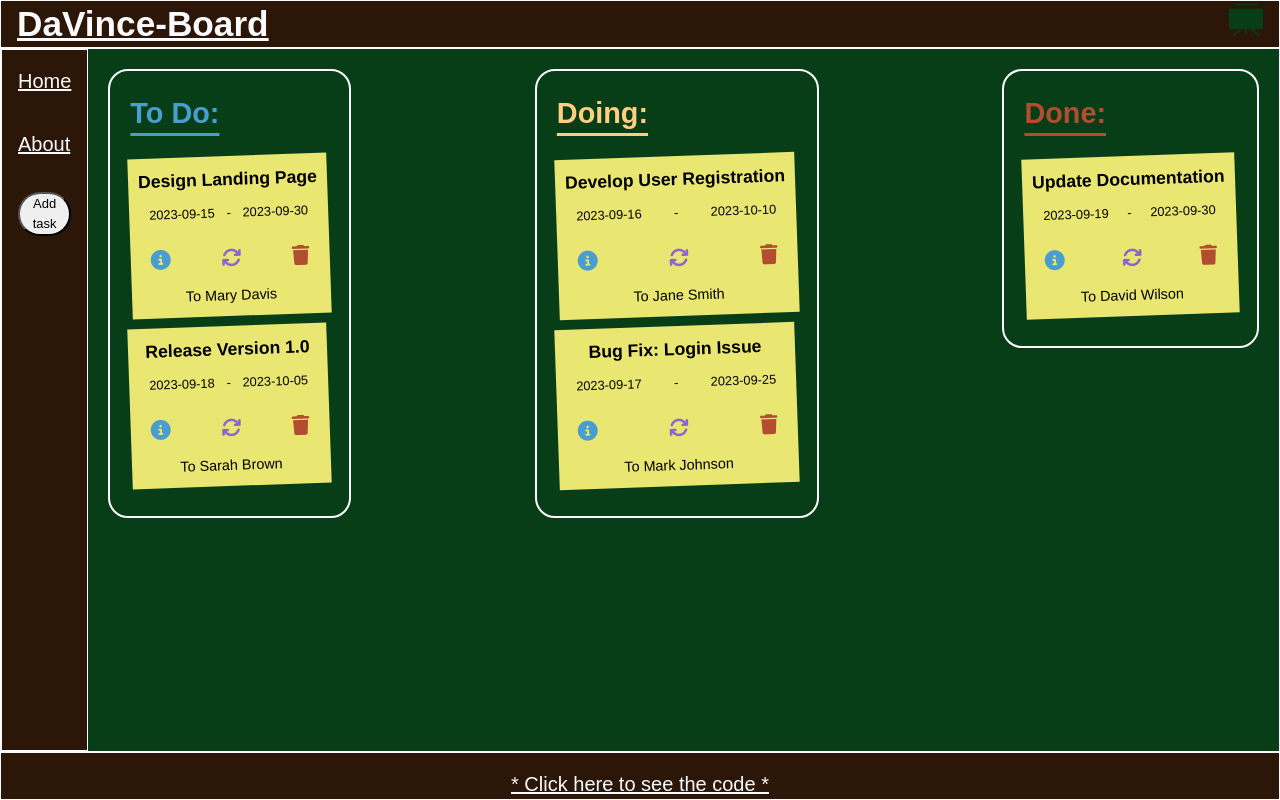
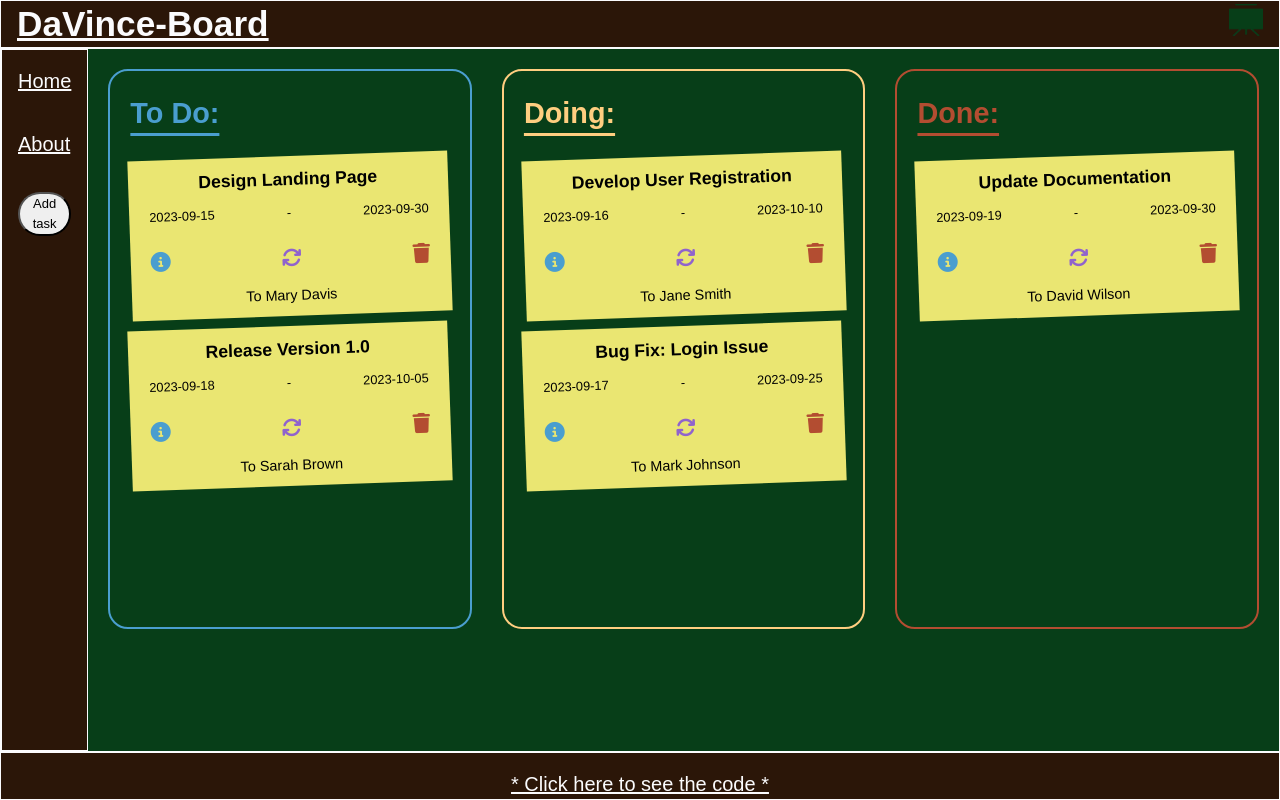
Before and after one commit to Rafael-Goncalo/kanbanboard, a React (Vite) app in the folder Kanbanboard/: page / in a window 1280 px wide. Built offline with nearby package versions, Linux system fonts and the light colour scheme; a web font is replaced by a local one.

Commit message:
DnD done

```diff
--- a/Kanbanboard/src/App.css
+++ b/Kanbanboard/src/App.css
@@ -87,6 +87,12 @@ footer {
   flex-direction: column;
 }
 
+.main-container{
+  display: flex;
+  min-height: 88vh;
+  border: 1px solid 	var(--white);
+}
+
 .content{
   display: flex;
   justify-content: center;
@@ -134,10 +140,15 @@ footer {
   color: var(--blue)
 }
 .btn-update{
-  color:var(--purple)
+  pointer-events: all;
+  cursor: pointer;
+  color:var(--purple);
+
 }
 .btn-delete{
-  color:var(--red)
+  pointer-events: all;
+  cursor: pointer;
+  color:var(--red);
 }
 
 .about-entire-container {
@@ -210,7 +221,12 @@ footer {
 .card-container div:last-child{
   text-align: center;
 }
-
+.card-container-draggable{
+  cursor: grab;
+}
+.card-container-draggable:active{
+  cursor: grabbing;
+}
 .card-container-details{
   background-color: var(--green);
   color: var(--white);
@@ -218,17 +234,34 @@ footer {
   padding: 30px;
   text-align: center;
 }
-
-.container {
-  display: flex;
-  flex-direction: column;
-}
-
 .date-container{
   font-size: 0.8rem;
   display: flex;
   justify-content: space-between;
   padding: 10px;
+}
+
+.list-container{
+  background-color: var(--green);
+  color: 	var(--white);
+  padding: 20px;
+  width: 100%;
+  display: flex;
+  justify-content: space-between;
+  gap: 30px;
+}
+
+.list-container div{
+  width: 100%;
+}
+
+.toDo-container, .doing-container, .done-container{
+  width: 100% ;
+  border : 2px 	var(--white) solid;
+  border-radius: 20px;
+  padding: 20px;
+  min-height: 70vh;
+  /* justify-content: space-between; */
 }
 
 .doing-container{
@@ -243,6 +276,19 @@ footer {
 }
 .done-container h2{
   color: var(--red);
+}
+
+.toDo-container{
+  border-color: var(--blue);
+}
+.toDo-container h2{
+  color: var(--blue);
+}
+
+.toDo-container h2, .done-container h2,.doing-container h2{
+  padding-bottom: 20px;
+  text-decoration:underline 3px;
+  text-underline-offset: 10px;
 }
 
 .form-container {
@@ -261,44 +307,6 @@ footer {
   width: 100%;
   margin-bottom: 10px;
 }
-
-.list-container{
-  background-color: var(--green);
-  color: 	var(--white);
-  padding: 20px;
-  width: 100%;
-  display: flex;
-  justify-content: space-between;
-  gap: 30px;
-}
-
-.main-container{
-  display: flex;
-  min-height: 88vh;
-  border: 1px solid 	var(--white);
-}
-
-.toDo-container{
-  border-color: var(--blue);
-}
-.toDo-container h2{
-  color: var(--blue);
-}
-
-.toDo-container, .doing-container, .done-container{
-  width: 100% ;
-  border : 2px 	var(--white) solid;
-  border-radius: 20px;
-  padding: 20px
-  /* justify-content: space-between; */
-}
-
-.toDo-container h2, .done-container h2,.doing-container h2{
-  padding-bottom: 20px;
-  text-decoration:underline 3px;
-  text-underline-offset: 10px;
-}
-
 /* .container {
   display: flex;
   flex-direction: column;
--- a/Kanbanboard/src/components/Doing.jsx
+++ b/Kanbanboard/src/components/Doing.jsx
@@ -1,6 +1,6 @@
 import React from 'react'
 import { ItemCard } from './ItemCard'
-import { Drag } from './Drag'
+
 
 export const Doing = (props) => {
     const { data, deleteTask , setTaskDataUpdate, setShowAddTask} = props
@@ -20,7 +20,7 @@ export const Doing = (props) => {
                  }return null
             })
             }
-            <Drag/>
+
     </div>
   )
 }
--- a/Kanbanboard/src/components/Done.jsx
+++ b/Kanbanboard/src/components/Done.jsx
@@ -1,6 +1,6 @@
 import React from 'react'
 import { ItemCard } from './ItemCard'
-import { Drag } from './Drag'
+
 
 
 export const Done = (props) => {
@@ -22,7 +22,7 @@ export const Done = (props) => {
                     }return null
 
                 })}
-                <Drag/>
+
             </div>
 
       )
--- a/Kanbanboard/src/components/ItemCard.jsx
+++ b/Kanbanboard/src/components/ItemCard.jsx
@@ -1,53 +1,68 @@
-import React from 'react'
-import { Link } from 'react-router-dom'
-import {useDraggable} from '@dnd-kit/core';
+import React, { useState } from "react";
+import { Link } from "react-router-dom";
+import { useDraggable } from "@dnd-kit/core";
 
 export const ItemCard = (props) => {
-    const { oneKanban , deleteTask , setTaskDataUpdate, setShowAddTask} =props
+  const { oneKanban, deleteTask, setTaskDataUpdate, setShowAddTask } = props;
   // console.log(oneKanban)
 
-      const {attributes, listeners, setNodeRef, transform} = useDraggable({
+  const { attributes, listeners, setNodeRef, transform } = useDraggable({
     id: oneKanban.id,
   });
-    const style = transform ? {
+
+  const style = transform
+    ? {
         transform: `translate3d(${transform.x}px, ${transform.y}px, 0)`,
-    } : undefined;
-
-
-
+        pointerEvents: "auto",
+      }
+    : undefined;
 
   // console.log(oneKanban)
   return (
-    <div ref={setNodeRef} style={style} {...listeners} {...attributes} className="card-container">
-
+    <div ref={setNodeRef} style={style} className="card-container">
+      <div className="card-container-draggable" {...listeners} {...attributes}>
         <h3>{oneKanban.title}</h3>
 
-        <div className='date-container'>
-
-          <span>{typeof oneKanban.createdDate === "object" ? oneKanban.createdDate.toISOString().split("T")[0] : oneKanban.createdDate }</span> - <span>{typeof oneKanban.dueDate === "object" ? oneKanban.dueDate.toISOString().split("T")[0] : oneKanban.dueDate }</span>
+        <div className="date-container">
+          <span>
+            {typeof oneKanban.createdDate === "object"
+              ? oneKanban.createdDate.toISOString().split("T")[0]
+              : oneKanban.createdDate}
+          </span>{" "}
+          -{" "}
+          <span>
+            {typeof oneKanban.dueDate === "object"
+              ? oneKanban.dueDate.toISOString().split("T")[0]
+              : oneKanban.dueDate}
+          </span>
+        </div>
       </div>
 
       <section>
-          <Link to ={`/tasks/${oneKanban.id}`} className="btn-details" >
-
+        <Link to={`/tasks/${oneKanban.id}`} className="btn-details">
           <i className="fa-solid fa-circle-info"></i>
         </Link>
-          <a className="btn-update" onClick= { () => {
-            setTaskDataUpdate(oneKanban)
+        <Link
+          to={"#"}
+          className="btn-update"
+          onClick={() => {
+            setTaskDataUpdate(oneKanban);
             setShowAddTask(true)
-            }
-          }>
+          }}
+        >
           <i className="fa-solid fa-arrows-rotate"></i>
-          </a>
-          <a className="btn-delete" onClick={() =>
-            deleteTask(oneKanban.id)
-        }><i className="fa-solid fa-trash"></i></a>
+        </Link>
+        <Link
+          to={"#"}
+          className="btn-delete"
+          onClick={() => {
+            deleteTask(oneKanban.id);
+          }}
+        >
+          <i className="fa-solid fa-trash"></i>
+        </Link>
       </section>
-        <div>To {oneKanban.assignee}</div>
-
-
-
+      <div className="card-container-draggable" {...listeners} {...attributes}>To {oneKanban.assignee}</div>
     </div>
-
-  )
-}
+  );
+};
--- a/Kanbanboard/src/components/ToDo.jsx
+++ b/Kanbanboard/src/components/ToDo.jsx
@@ -1,7 +1,7 @@
 
 import React, {useState, useEffect } from 'react'
 import { ItemCard } from './ItemCard'
-import { Drag } from './Drag';
+
 
 
 export const ToDo = (props) => {
@@ -25,7 +25,7 @@ export const ToDo = (props) => {
                 }return null
 
             })}
-            <Drag/>
+
         </div>
 
   )
```
Also changed, not shown: Kanbanboard/src/components/Drag.jsx (deleted, +0 -7 lines). Lines whose indentation alone changed are shown as unchanged.
